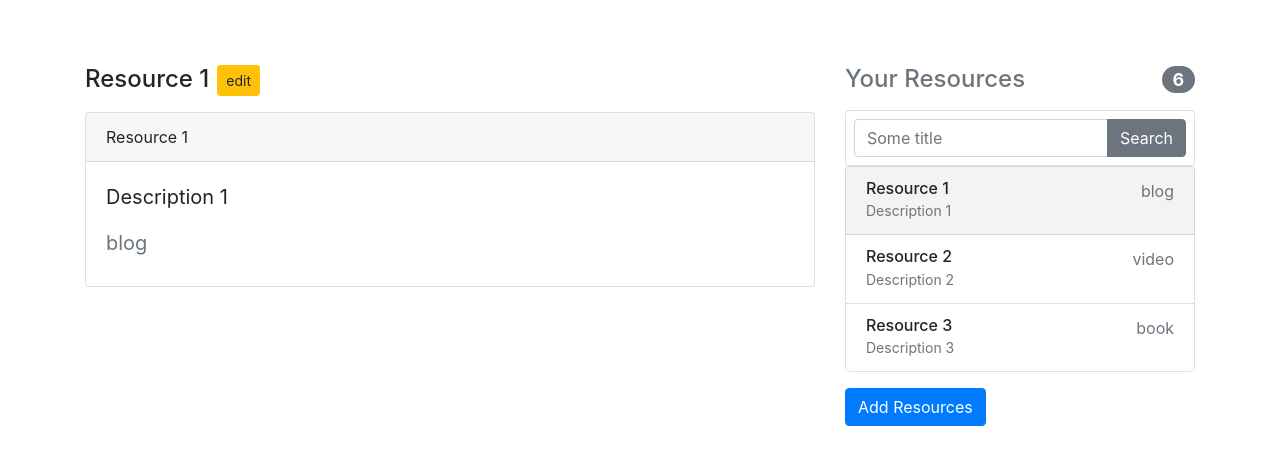
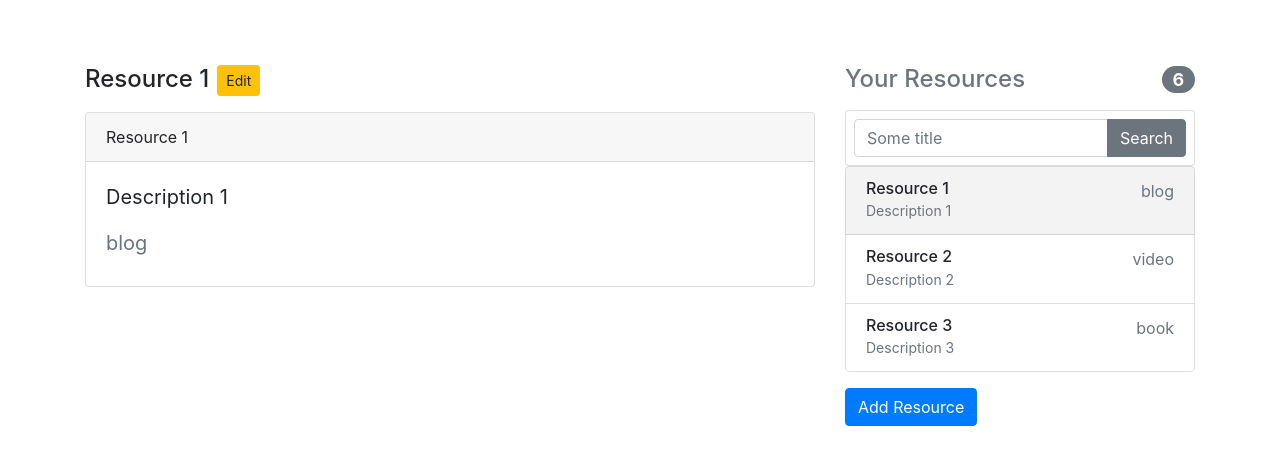
Before and after one commit to DM54/JS-frameworks, a React (Create React App) app in the folder reactproj/: page / in a window 1280 px wide. Shown: the part 273-738 px from the top of the page. Built offline with nearby package versions, Linux system fonts and the light colour scheme.

Commit message:
fixed resources.js

```diff
--- a/reactproj/src/pages/Resources.js
+++ b/reactproj/src/pages/Resources.js
@@ -1,10 +1,9 @@
-import React, {useState} from 'react';
+import React, { useState } from 'react';
+import ResourceSearch from '../components/ResourceSearch';
+import ResourceList from '../components/ResourceList';
+import ResourceDetail from '../components/ResourceDetail';
+import ResourceUpdate from '../components/ResourceUpdate';
 import Header from '../components/Header';
-import ResourceDetail from '../components/ResourceDetail';
-import ResourceList from '../components/ResourceList';
-import ResourceSearch from '../components/ResourceSearch';
-import ResourceUpdate from '../components/ResourceUpdate';
-
 
 const initialResources = [
   {
@@ -14,7 +13,6 @@ const initialResources = [
     link: 'https://google.com',
     type: 'blog'
   },
-
   {
     _id: '2',
     title: 'Resource 2',
@@ -22,83 +20,62 @@ const initialResources = [
     link: 'https://google.com',
     type: 'video'
   },
-
   {
     _id: '3',
     title: 'Resource 3',
     description: 'Description 3',
     link: 'https://google.com',
     type: 'book'
-  },
-
+  }
 ]
-
-const Resources = () => {
-  const [selectedResource, setSelectedResource] = useState();
+const Resource = () => {
+  const [selectedResource, setSetlectedResource] = useState();
   const [resources, setResources] = useState(initialResources);
-  const [isdetailview, setDetailview] = useState(true);
-
-  const addResources = () => {
-    const _id = '_' + Math.random.toString(36).substr(2,9);
+  const [isDetailView, setDetailView] = useState(true);
+  const addResource = () => {
+    const _id = '_' + Math.random().toString(36).substr(2, 9);
     const newSource = {
       _id,
-      title: `title ${_id}`,
-      description: `description ${_id}`,
+      title: `Title ${_id}`,
+      description: `Description ${_id}`,
       link: 'https://google.com',
       type: 'video'
     }
-
-    //to add new source at top -> setResources([newSource, ...resources]);
-    setResources([...resources, newSource]);
+    setResources([newSource, ...resources]);
   }
-
   const hasResources = resources && resources.length > 0;
   const activeResource = selectedResource || (hasResources && resources[0]) || null;
-
-
-  return(
+  return (
     <div className="container">
-    <Header></Header>
+      <Header />
       <div className="row">
         <div className="col-md-4 order-md-2 mb-4">
           <h4 className="d-flex justify-content-between align-items-center mb-3">
             <span className="text-muted">Your Resources</span>
             <span className="badge badge-secondary badge-pill">6</span>
           </h4>
-      {/* Seach Inputs Starts */}
-          <ResourceSearch></ResourceSearch>
-      {/* Seach Inputs Ends */}
-      {/* Resource List Starts */}
+          <ResourceSearch />
           <ResourceList
             activeId={activeResource?._id}
-        onItemClick = {setSelectedResource}
-        resources ={resources}></ResourceList>
-        <button onClick={addResources} className='btn btn-primary'>Add Resources</button>
-      {/* Resource List Ends */}
+            onItemClick={setSetlectedResource}
+            resources={resources} />
+          <button onClick={addResource} className="btn btn-primary">Add Resource</button>
         </div>
-    {/* Update Form Starts */}
         <div className="col-md-8 order-md-1">
-      <h4 className="mb-3"> Resource {activeResource?._id}
-      <button onClick={ () => setDetailview(!isdetailview)}  className= {`btn btn-sm ml-2 ${isdetailview ? 'btn-warning' : 'btn-primary'}`}>
-        { isdetailview ? 'edit' : 'Detail'}
+
+          <h4 className="mb-3">Resource {activeResource?._id}
+            <button
+              onClick={() => setDetailView(!isDetailView)}
+              className={`btn btn-sm ml-2 ${isDetailView ? 'btn-warning' : 'btn-primary'}`}>
+              { isDetailView ? 'Edit' : 'Detail'}
             </button>
           </h4>
-      {/*if detailview is true display resourcedetail if it is false display resourceupdate. */}
-      {
-        isdetailview ? <ResourceDetail resource = {{...activeResource}}></ResourceDetail> : <ResourceUpdate></ResourceUpdate>
-      }
-
-        </div>
-    {/* Update Form Ends */}
-    {/* Detail View Starts */}
-
-    {/* Detail View Ends */}
+          { isDetailView ?
+            <ResourceDetail resource={{...activeResource}} /> :
+            <ResourceUpdate /> }
         </div>
       </div>
-
+    </div>
   )
-
-
 }
-
-export default Resources;
+export default Resource;
```
Lines whose indentation alone changed are shown as unchanged.
